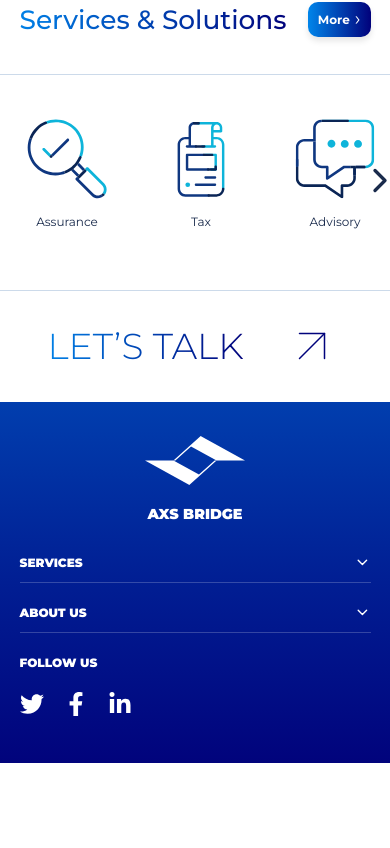
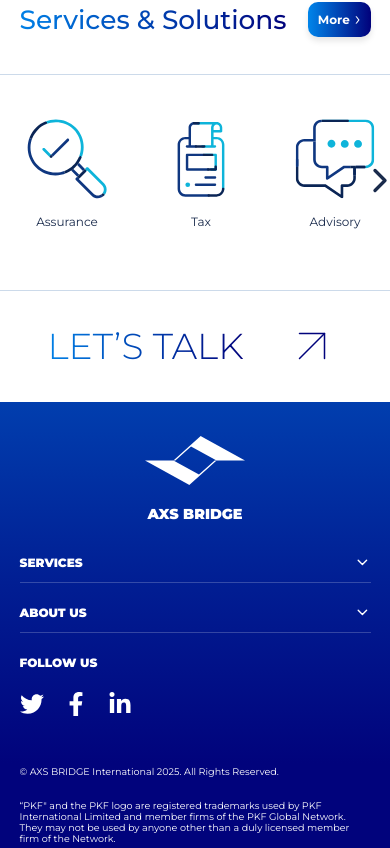
Before and after one commit to Muhammadsuleman31/axs-bridge, a Next.js app: page / in a window 390 px wide. Shown: the part 1018-1866 px from the top of the page. Before the commit the page ends 1781 px from the top, so only its background shows below. Built offline with nearby package versions, Linux system fonts and the light colour scheme.

Commit message:
contact form and font

```diff
--- a/app/component/Footer.js
+++ b/app/component/Footer.js
@@ -129,6 +129,11 @@ function Footer() {
           </div>
 
         </div>
+        <div className={styles.copyrights}>
+        <div className={styles.copyright1}>© AXS BRIDGE International 2025. All Rights Reserved. </div>
+        <div className={styles.copyright2}>“PKF" and the PKF logo are registered trademarks used by PKF International Limited and member firms of the PKF Global Network. They may not be used by anyone other than a duly licensed member firm of the Network.</div>
+
+        </div>
       </section>
     </>
   );
--- a/app/component/Footer.module.css
+++ b/app/component/Footer.module.css
@@ -189,6 +189,24 @@
     font-size: 1rem;
 }
 
+ .copyrights{
+    background-color: #01037C;
+    color: white;
+    padding: 1vw 2vw;
+    font-size: 0.8rem;
+    display: grid;
+   grid-template-columns: repeat(5, 1fr);
+   text-align: left;
+  }
+  .copyright1{
+    grid-column: span 2;
+    text-align: center;
+  }
+  .copyright2{
+    grid-column: span 3;
+  }
+
+
 @media (max-width: 1000px) {
 
   .section1{
@@ -198,6 +216,24 @@
 font-size: 1.2rem;
 text-align: center;
 font-weight: 900;
+  }
+
+ .copyrights{
+    background-color: #01037C;
+    color: white;
+    padding: 1vw 5vw;
+    font-size: 0.8rem;
+    display: grid;
+   grid-template-columns: 1.5fr 1fr 1fr 1fr;
+   text-align: left;
+   gap: 40px;
+  }
+  .copyright1{
+   grid-column: span 1;
+    text-align:  left;
+  }
+  .copyright2{
+    grid-column: span 3;
   }
 
   .footer{
@@ -214,6 +250,26 @@ font-weight: 900;
   }
 
   @media (max-width: 486px) {
+
+  .copyrights{
+    background-color: #01037C;
+    color: white;
+    padding: 1vw 5vw;
+    font-size: 0.8rem;
+    display: grid;
+     grid-template-columns:1fr;
+   grid-template-rows:1fr 1fr;
+   text-align: left;
+   gap: 10px;
+  }
+  .copyright1{
+   grid-row: span 1;
+    text-align:  left;
+  }
+  .copyright2{
+    grid-row: span 3;
+  }
+
 
        .footer{
     display: grid;
```
